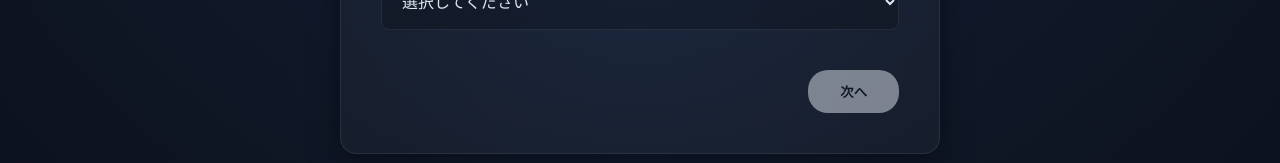
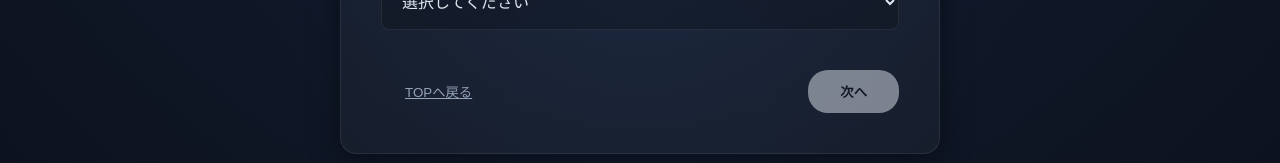
Before and after one commit to tadao3086/narrative-therapy, a Next.js app: page / in a window 1280 px wide. Both pictures are taken after a click on the button "物語を紡ぐ". Shown: the part 425-588 px from the top of the page. Built offline with nearby package versions, Linux system fonts and the light colour scheme.

Commit message:
add buttons

```diff
--- a/src/app/page.module.css
+++ b/src/app/page.module.css
@@ -129,8 +129,46 @@
 
 .actionRow {
   display: flex;
-  justify-content: flex-end;
+  justify-content: space-between;
+  align-items: center;
   margin-top: 1rem;
+}
+
+.secondaryActionGroup {
+  display: flex;
+  gap: 1rem;
+}
+
+.backButton {
+  padding: 0.75rem 1.5rem;
+  background: transparent;
+  color: var(--text-secondary);
+  border: 1px solid var(--glass-border);
+  border-radius: 20px;
+  font-weight: 500;
+  cursor: pointer;
+  transition: all 0.2s ease;
+}
+
+.backButton:hover {
+  color: var(--text-primary);
+  border-color: var(--text-primary);
+}
+
+.topButton {
+  padding: 0.75rem 1.5rem;
+  background: transparent;
+  color: var(--text-secondary);
+  border: none;
+  border-radius: 20px;
+  font-weight: 500;
+  cursor: pointer;
+  transition: all 0.2s ease;
+  text-decoration: underline;
+}
+
+.topButton:hover {
+  color: var(--text-primary);
 }
 
 .nextButton {
--- a/src/app/page.tsx
+++ b/src/app/page.tsx
@@ -110,6 +110,12 @@ export default function Home() {
     }
   };
 
+  const handlePrevQuestion = () => {
+    if (currentQuestionIdx > 0) {
+      setCurrentQuestionIdx(prev => prev - 1);
+    }
+  };
+
   const generateStory = () => {
     setAppState("loading");
     setTimeout(() => {
@@ -183,6 +189,16 @@ export default function Home() {
             )}
 
             <div className={styles.actionRow}>
+              <div className={styles.secondaryActionGroup}>
+                <button className={styles.topButton} onClick={handleReset}>
+                  TOPへ戻る
+                </button>
+                {currentQuestionIdx > 0 && (
+                  <button className={styles.backButton} onClick={handlePrevQuestion}>
+                    戻る
+                  </button>
+                )}
+              </div>
               <button
                 className={styles.nextButton}
                 onClick={handleNextQuestion}
```
